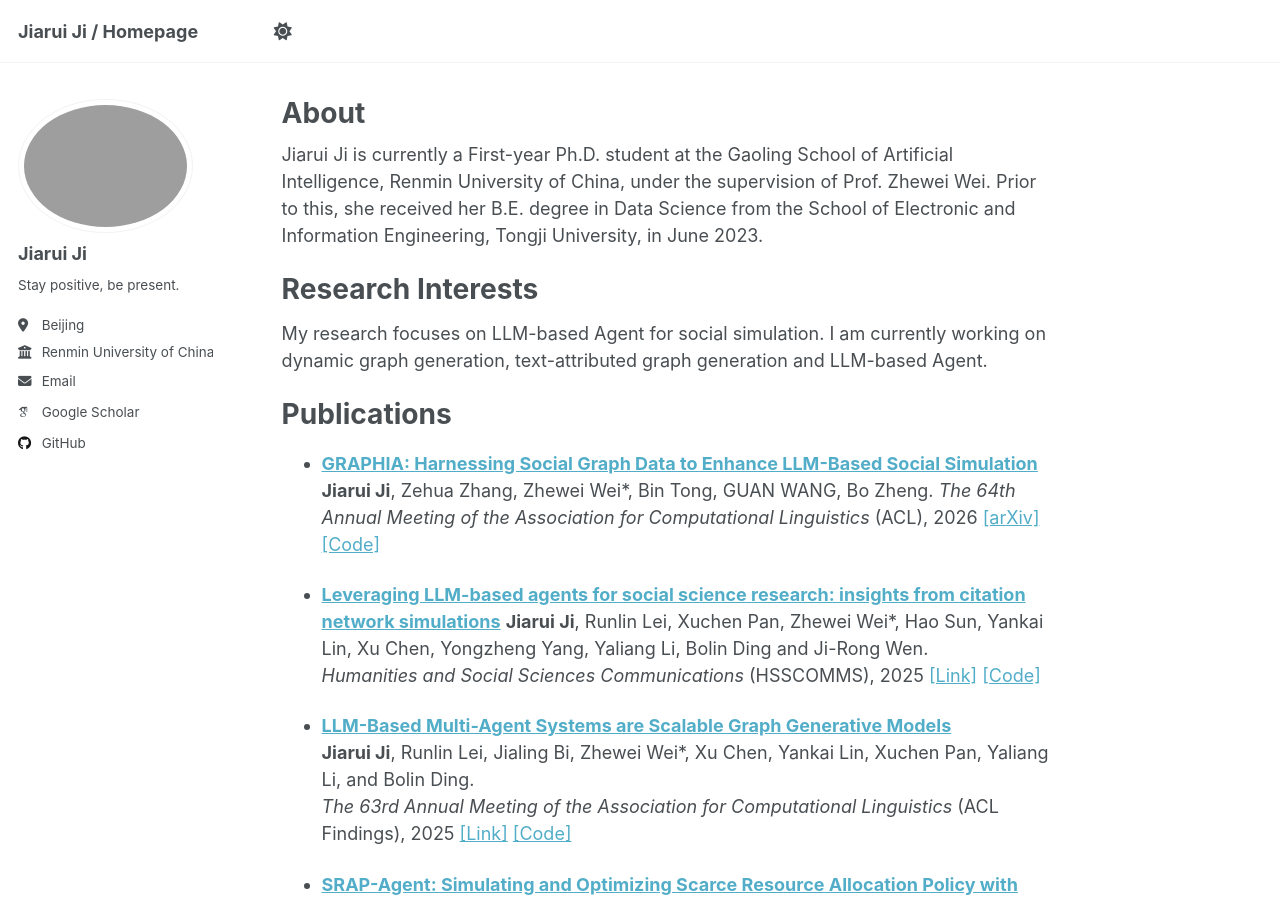
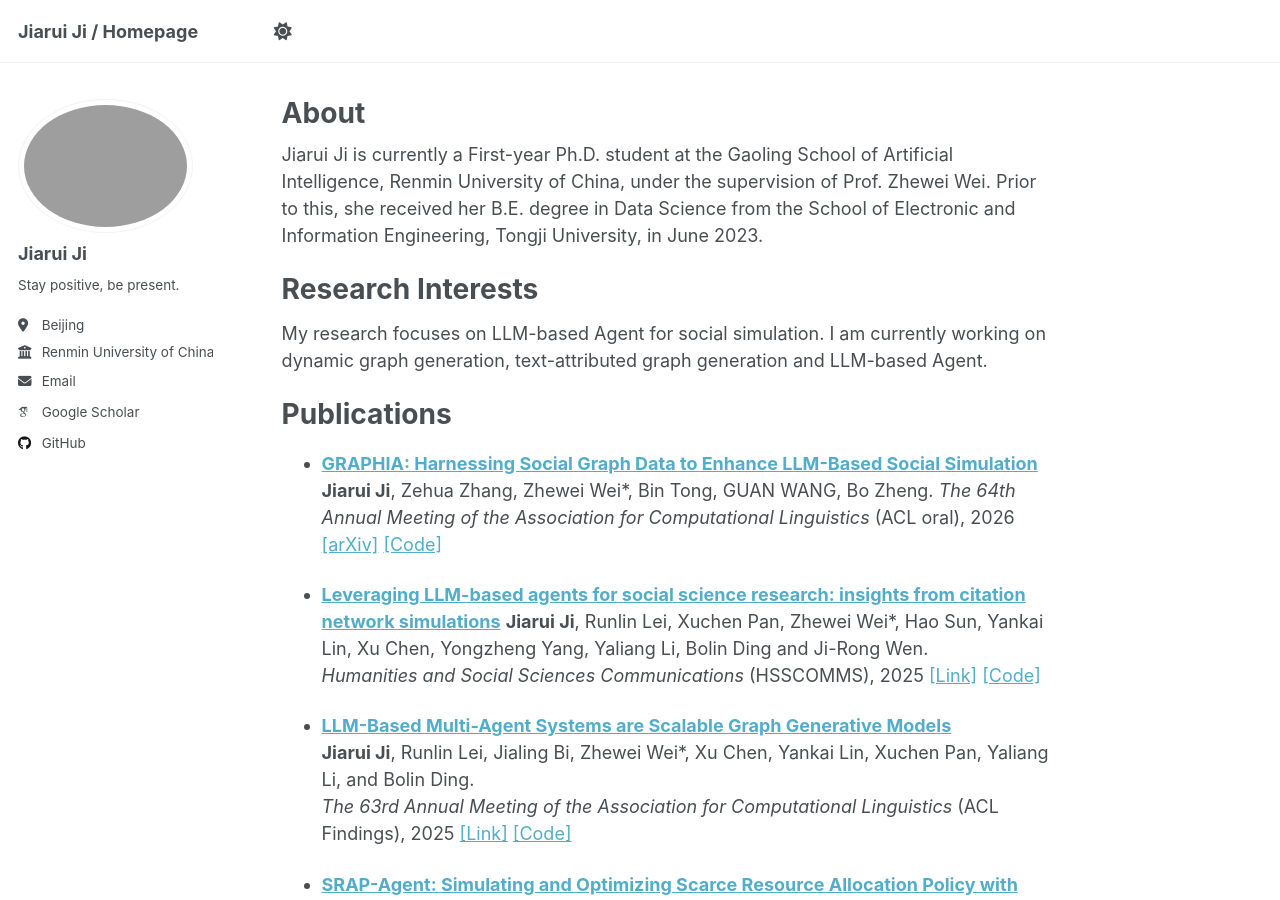
Before and after one commit to Ji-Cather/homepage, a Jekyll site: the page built from _pages/about.md, in a window 1280 px wide and 900 px high. Built offline with Jekyll 4.4.1, drawn with Linux system fonts in a browser that asks for light colours; some web fonts are replaced; a script that is not in the unit is left out.

Commit message:
acl_oral

```diff
--- a/_data/cv.json
+++ b/_data/cv.json
@@ -70,7 +70,7 @@
      {
       "name": "GRAPHIA: Harnessing Social Graph Data to Enhance LLM-Based Social Simulation",
       "authors": "Jiarui Ji, Zehua Zhang, Zhewei Wei, Bin Tong, GUAN WANG, Bo Zheng",
-      "publisher": "Accepted by the 64th Annual Meeting of the Association for Computational Linguistics (ACL), 2026",
+      "publisher": "Accepted by the 64th Annual Meeting of the Association for Computational Linguistics (ACL), 2026, oral presentation",
       "releaseDate": "2026-04-01",
       "website": "https://arxiv.org/abs/2510.24251",
       "code": "https://github.com/Ji-Cather/Graphia",
--- a/_pages/about.md
+++ b/_pages/about.md
@@ -15,7 +15,7 @@ My research focuses on LLM-based Agent for social simulation. I am currently wor
 # Publications
 - **[GRAPHIA: Harnessing Social Graph Data to Enhance LLM-Based Social Simulation](https://arxiv.org/abs/2510.24251)**
   **Jiarui Ji**, Zehua Zhang, Zhewei Wei\*, Bin Tong, GUAN WANG, Bo Zheng.
-  *The 64th Annual Meeting of the Association for Computational Linguistics* (ACL), 2026
+  *The 64th Annual Meeting of the Association for Computational Linguistics* (ACL oral), 2026
   [\[arXiv\]](https://arxiv.org/abs/2510.24251) [\[Code\]](https://github.com/Ji-Cather/Graphia.git)
 
 - **[Leveraging LLM-based agents for social science research: insights from citation network simulations](http://arxiv.org/abs/2410.09824)**
```
Also changed, not shown: _publications/2026-04-01-graphia.md (+1 -1 lines), 1 other file.
